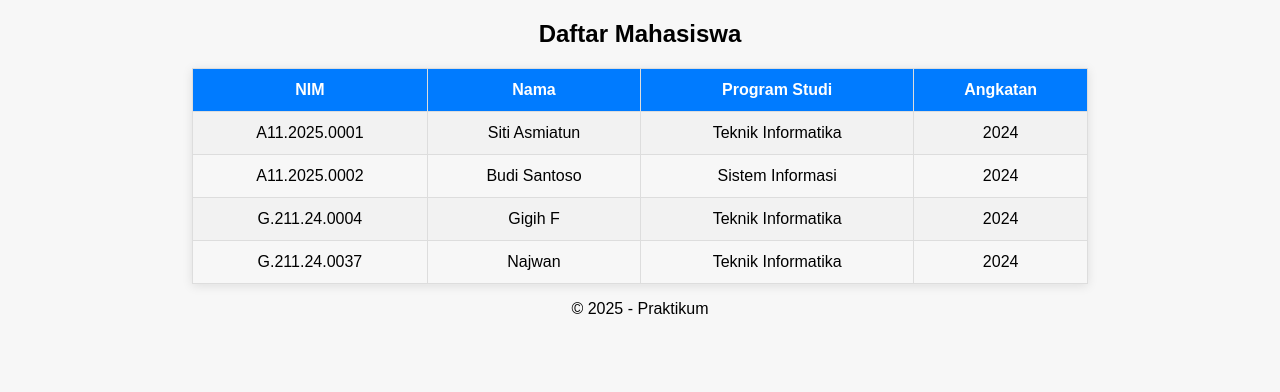
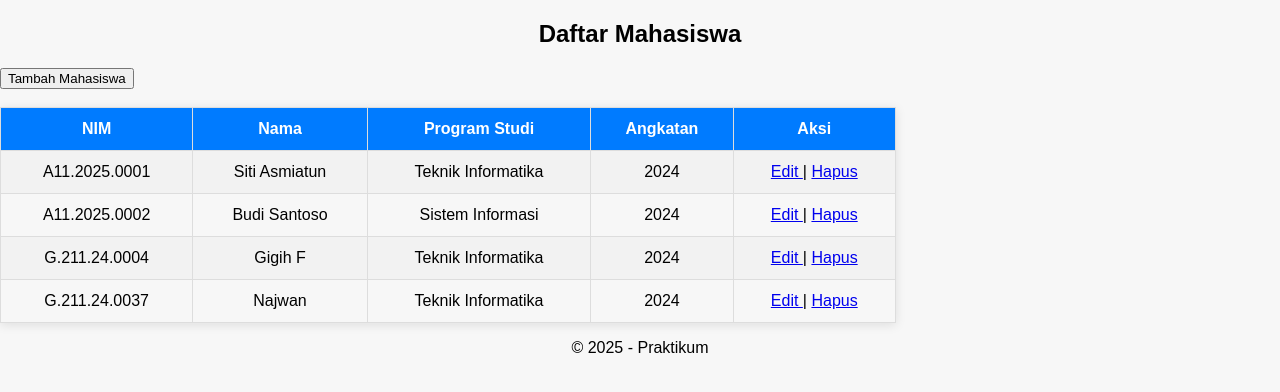
Before and after one commit to Mathabir28/rpl_project, a Django app: page /mahasiswa/daftar/ in a window 1280 px wide. Shown: the part 61-453 px from the top of the page. Run offline with Django 5.2, Linux system fonts and the light colour scheme; a user stored in the database is signed in; data comes from the database, SQL or seed files in the repository; both versions use the stored data as it was after the commit.

Commit message:
fix urls redirect

```diff
--- a/mahasiswa/templates/mahasiswa/daftar.html
+++ b/mahasiswa/templates/mahasiswa/daftar.html
@@ -1,25 +1,48 @@
-{% extends 'mahasiswa/base.html' %} {% load static %} {% block content %}
+{% extends 'mahasiswa/base.html' %}
+{% load static %}
+
+{% block content %}
+
 <h2>Daftar Mahasiswa</h2>
 
-<center>
+<a href="{% url 'tambah_mahasiswa' %}">
+    <button>Tambah Mahasiswa</button>
+</a>
+
+<br><br>
+
 <table border="1">
     <tr>
         <th>NIM</th>
         <th>Nama</th>
         <th>Program Studi</th>
         <th>Angkatan</th>
+        <th>Aksi</th>
     </tr>
+
     {% for mhs in mahasiswas %}
     <tr>
         <td>{{ mhs.nim }}</td>
         <td>{{ mhs.nama }}</td>
         <td>{{ mhs.programstudi }}</td>
         <td>{{ mhs.angkatan }}</td>
+        <td class="aksi">
+            <a href="{% url 'edit_mahasiswa' mhs.id %}">
+                Edit
+            </a>
+            |
+            <a href="{% url 'hapus_mahasiswa' mhs.id %}"
+               onclick="return confirm('Yakin ingin menghapus data ini?')">
+                Hapus
+            </a>
+        </td>
     </tr>
+
     {% empty %}
     <tr>
-    <td colspan="3">Belum ada data.</td>
+        <td colspan="5">Belum ada data.</td>
     </tr>
     {% endfor %}
 </table>
+
 {% endblock %}
--- a/mahasiswa/urls.py
+++ b/mahasiswa/urls.py
@@ -2,9 +2,13 @@ from django.urls import path
 from . import views
 from django.views.generic import RedirectView
 
-path('', RedirectView.as_view(url='daftar/')),
+# path('', RedirectView.as_view(url='daftar/')),
 
 urlpatterns = [
     path('', views.index, name='index'),
     path('daftar/', views.daftar_mahasiswa, name='daftar_mahasiswa'),
+    path('tambah/', views.tambah_mahasiswa, name='tambah_mahasiswa'),
+
+    path('edit/<int:id>/', views.edit_mahasiswa, name='edit_mahasiswa'),
+    path('hapus/<int:id>/', views.hapus_mahasiswa, name='hapus_mahasiswa'),
 ]
--- a/mahasiswa/views.py
+++ b/mahasiswa/views.py
@@ -4,7 +4,8 @@
 from django.shortcuts import render
 from django.contrib.auth.decorators import login_required
 from .models import Mahasiswa
-
+from django.shortcuts import render, redirect, get_object_or_404
+from .forms import MahasiswaForm
 
 def index(request):
     context = {
@@ -19,5 +20,50 @@ def daftar_mahasiswa(request):
     mahasiswas = Mahasiswa.objects.all()
     return render(request, 'mahasiswa/daftar.html', {'mahasiswas': mahasiswas})
 
+@login_required(login_url='/accounts/login/')
+def tambah_mahasiswa(request):
+    if request.method == 'POST':
+        form = MahasiswaForm(request.POST)
+
+        if form.is_valid():
+            form.save()
+            return redirect('daftar_mahasiswa')
+
+    else:
+        form = MahasiswaForm()
+
+    return render(request, 'mahasiswa/form.html', {
+        'form': form,
+        'judul': 'Tambah Mahasiswa'
+    })
+
+
+@login_required(login_url='/accounts/login/')
+def edit_mahasiswa(request, id):
+    mahasiswa = get_object_or_404(Mahasiswa, id=id)
+
+    if request.method == 'POST':
+        form = MahasiswaForm(request.POST, instance=mahasiswa)
+
+        if form.is_valid():
+            form.save()
+            return redirect('daftar_mahasiswa')
+
+    else:
+        form = MahasiswaForm(instance=mahasiswa)
+
+    return render(request, 'mahasiswa/form.html', {
+        'form': form,
+        'judul': 'Edit Mahasiswa'
+    })
+
+
+@login_required(login_url='/accounts/login/')
+def hapus_mahasiswa(request, id):
+    mahasiswa = get_object_or_404(Mahasiswa, id=id)
+
+    mahasiswa.delete()
+
+    return redirect('daftar_mahasiswa')
 # def index(request):
 #     return HttpResponse("Hello, ini modul praktikum RPL Django!")
```
Also changed, not shown: mahasiswa/forms.py (added, +7 -0 lines), mahasiswa/templates/mahasiswa/form.html (added, +21 -0 lines), db.sqlite3, mahasiswa/static/mahasiswa/css/style.css (line endings or trailing spaces). Lines whose indentation alone changed are shown as unchanged.
